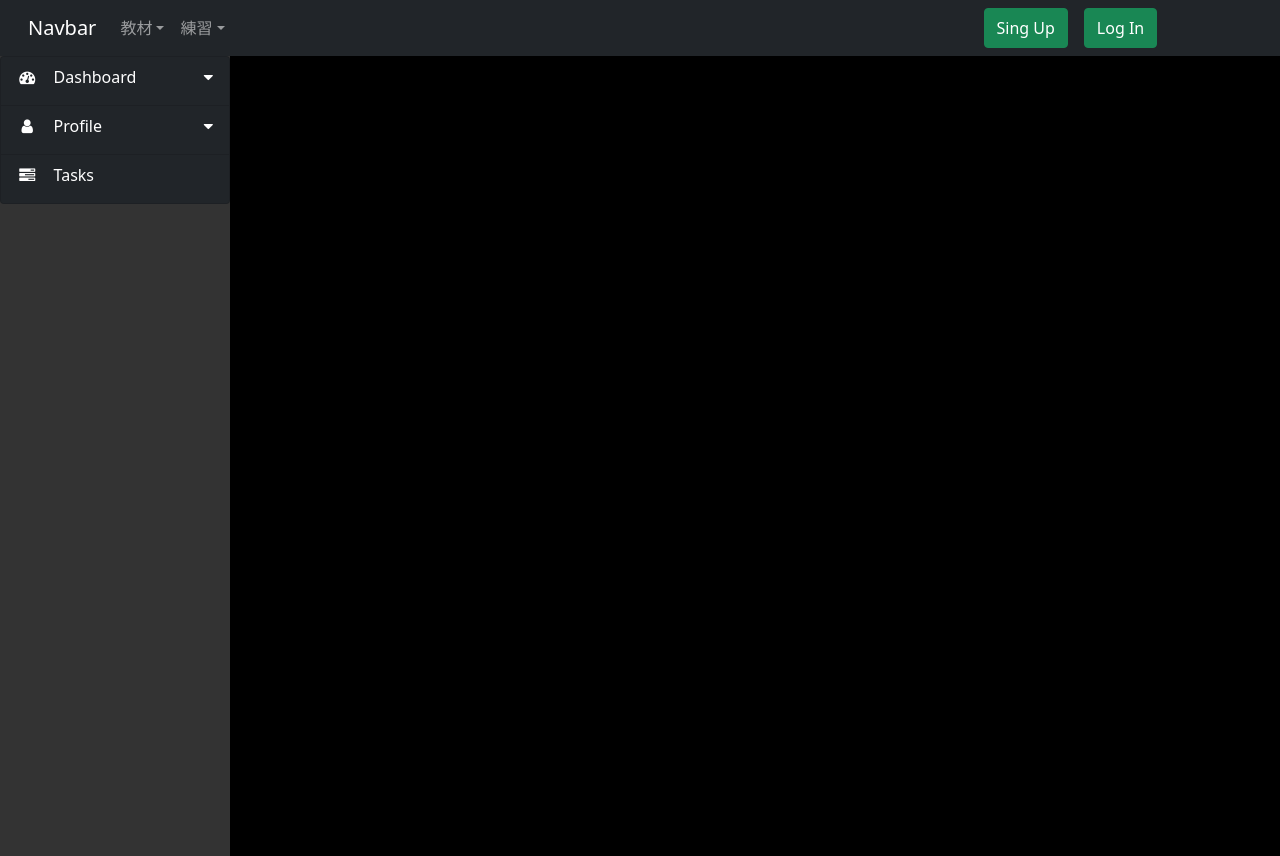
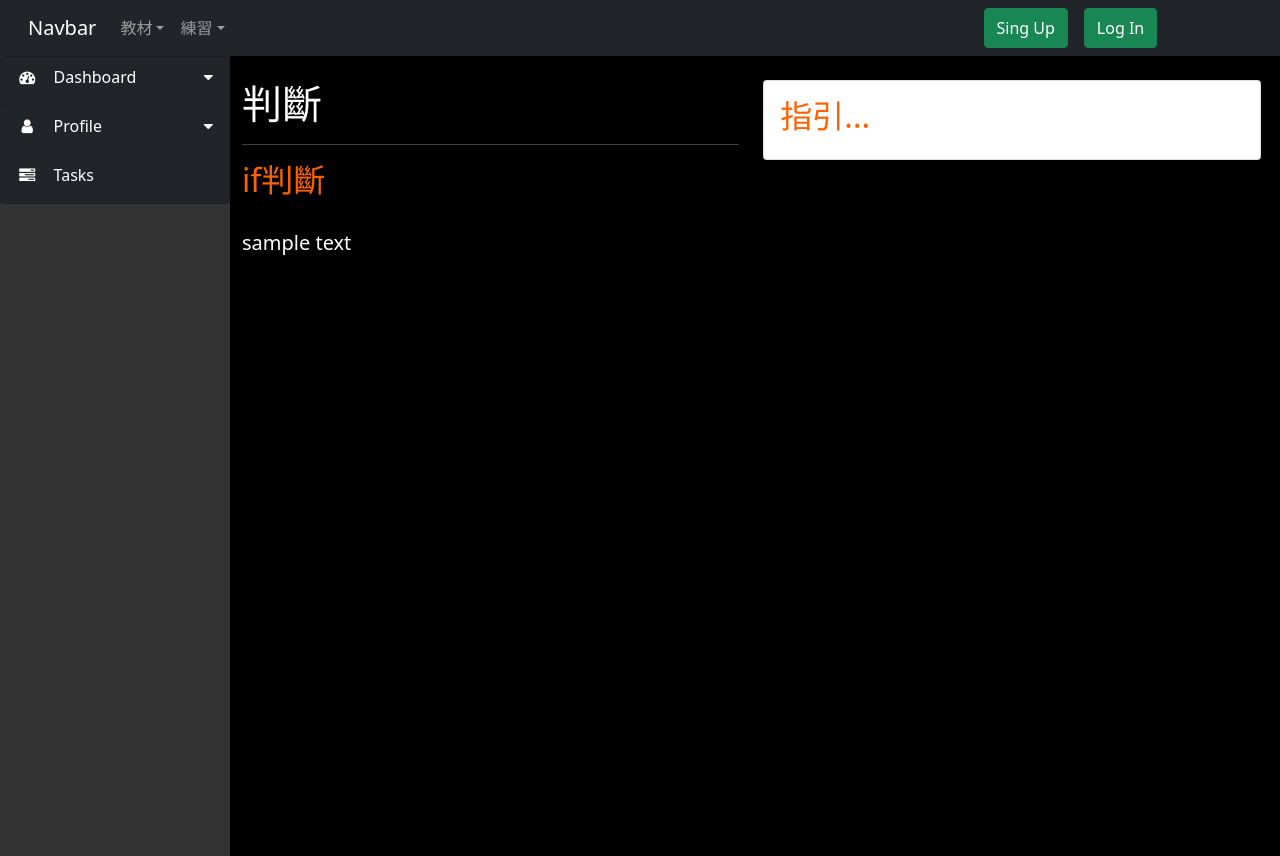
Before and after one commit to gm3g0/django_python, a Django app: page /teaching/ in a window 1280 px wide. Run offline with Django 4.2, Linux system fonts and the light colour scheme; some libraries are stand-ins or nearby versions.

Commit message:
加了點東西

```diff
--- a/test1/app01/static/css/all1.css
+++ b/test1/app01/static/css/all1.css
@@ -2,14 +2,16 @@
 @import url(https://fonts.googleapis.com/css?family=Nothing+You+Could+Do); /* Google font */
 @import url(https://fonts.googleapis.com/css?family=Roboto:400,500,300,700);
 
+body{
+  background-color:black ;
+  color: white;
+}
 .bb{
     color:purple;
 }
 
-#b1{
-
-  color: white;
-  /* background-color: rgb(110, 194, 42); */
+#b2{
+  color: rgb(255, 98, 0)!important;
 }
 
 .sidebarr{
--- a/test1/app01/templates/teaching.html
+++ b/test1/app01/templates/teaching.html
@@ -18,10 +18,15 @@
     <link rel="stylesheet" href="https://pro.fontawesome.com/releases/v5.13.0/css/all.css"/>
     <link href="https://cdn.jsdelivr.net/npm/bootstrap@5.0.0-beta1/dist/css/bootstrap.min.css" rel="stylesheet" integrity="sha384-giJF6kkoqNQ00vy+HMDP7azOuL0xtbfIcaT9wjKHr8RbDVddVHyTfAAsrekwKmP1" crossorigin="anonymous">
     <link rel="stylesheet" href="https://maxcdn.bootstrapcdn.com/font-awesome/4.5.0/css/font-awesome.min.css"/>
-
+    <style>
+      body{
+        background-color:black ;
+        color: white;
+      }
+    </style>
 
 </head>
-<body style="background-color:black ;">
+<body>
 
   <div>
     <nav class="navbar navbar-expand-lg navbar-dark bg-dark">
@@ -71,7 +76,7 @@
 <!-- Bootstrap row -->
 <div class="row" id="body-row">
     <!-- Sidebar -->
-    <div id="sidebar-container" class="sidebar-expanded d-none d-md-block" style="width: 230px;"><!-- d-* hiddens the Sidebar in smaller devices. Its itens can be kept on the Navbar 'Menu' -->
+    <div id="sidebar-container" class="sidebar-expanded d-none d-md-block col-2" style="width: 230px;"><!-- d-* hiddens the Sidebar in smaller devices. Its itens can be kept on the Navbar 'Menu' -->
         <!-- Bootstrap List Group -->
         <ul class="list-group">
             <!-- Menu with submenu -->
@@ -119,7 +124,24 @@
             <!-- Separator with title -->
         </ul>
     </div>
-</div>
+    <div class="col-10 row">
+      <div class="col-6">
+        <br><h1>判斷</h1><hr>
+        <h2 id="b2">if判斷</h2><br>
+        <h5>sample text</h5>
+      </div>
+      <div class="col-6"><br>
+        <div class="card">
+          <div class="card-body" id="b2">
+            <h2>指引...</h2>
+
+          </div>
+        </div>
+      </div>
+    </div>
+</div><!--sidebar fin-->
+
+
 
 
 
```
